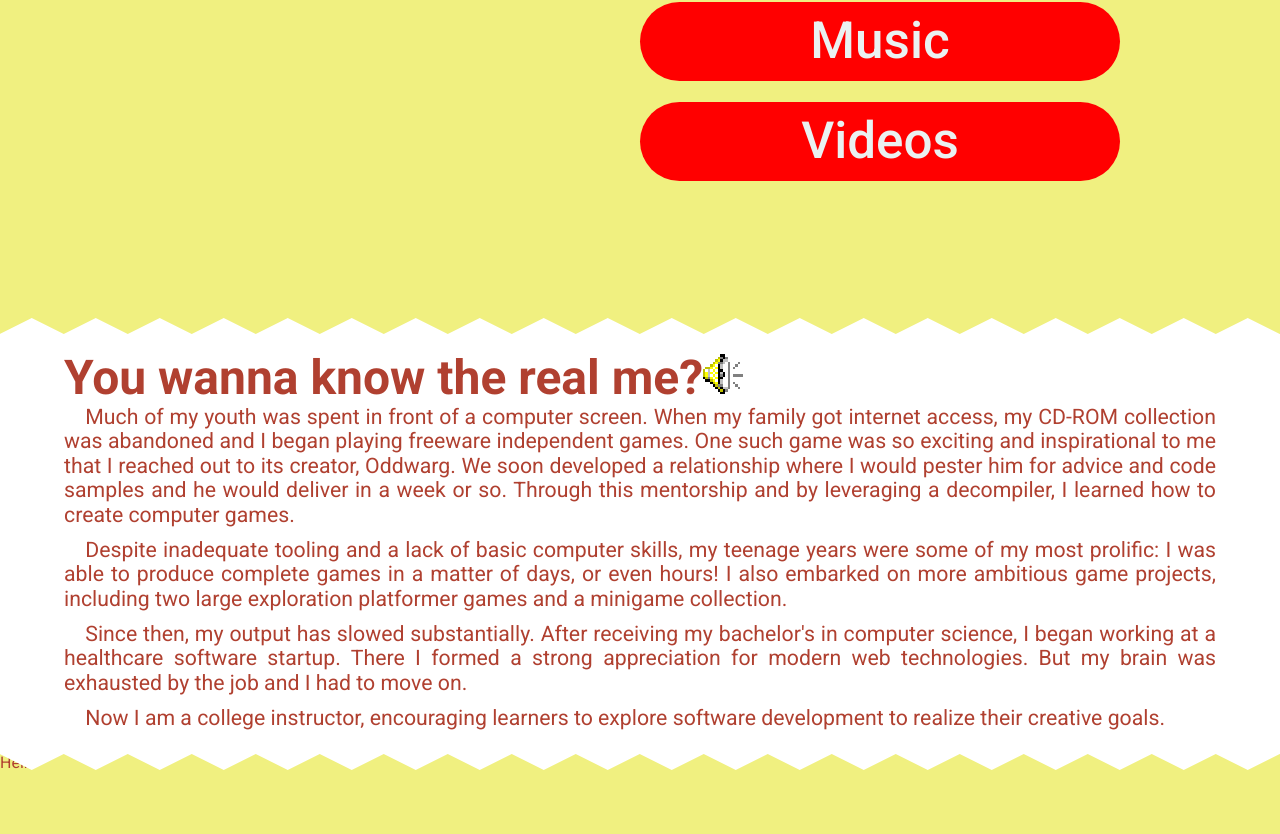
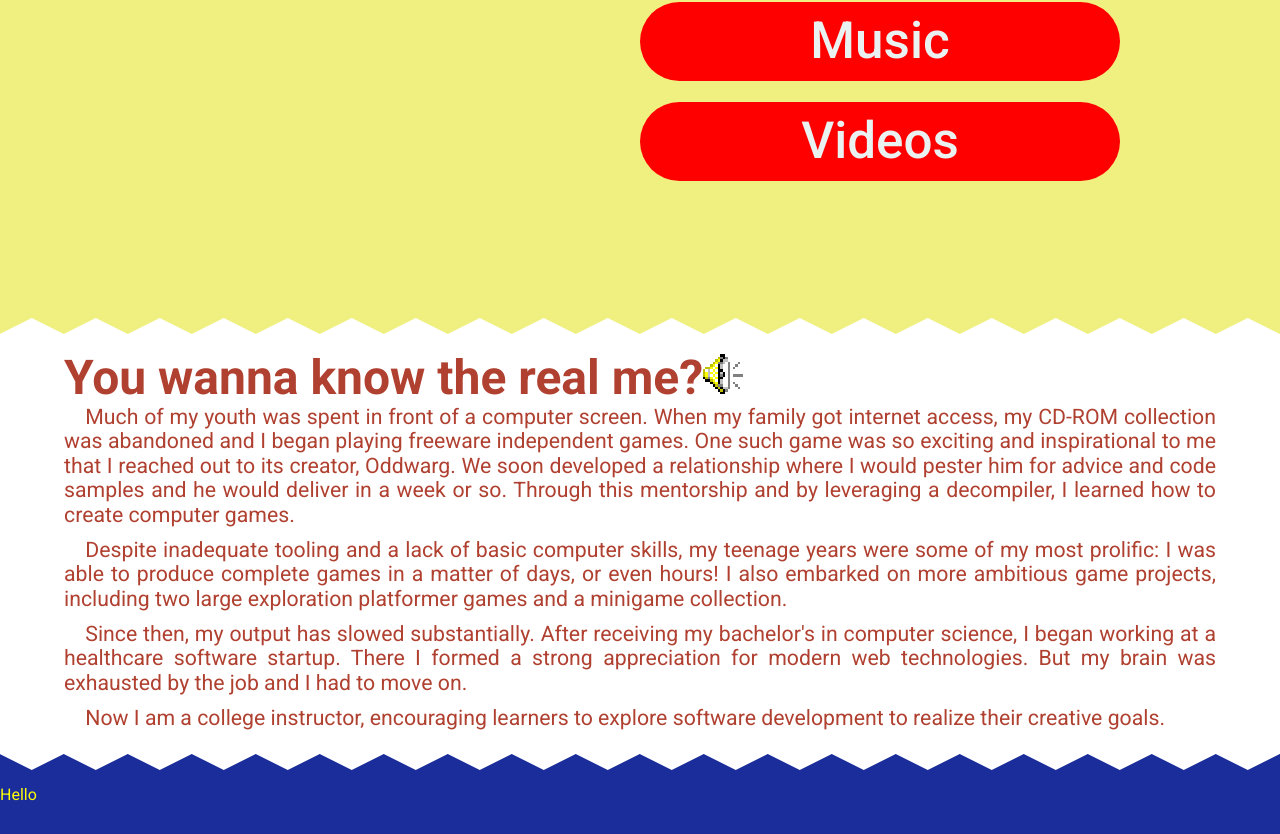
Before and after one commit to hubol/hubfolio, a Next.js app: page / in a window 1280 px wide. Shown: the part 446-1280 px from the top of the page. Before the commit the page ends 1219 px from the top, so only its background shows below. Built offline with nearby package versions, Linux system fonts and the light colour scheme.

Commit message:
extract HubolFooter.tsx

```diff
--- /dev/null
+++ b/components/HubolFooter.tsx
@@ -0,0 +1,15 @@
+import * as React from "react";
+
+export function HubolFooter()
+{
+    return <footer>
+        <p>Hello</p>
+        <style jsx>{`
+footer {
+  background-color: #1A2D9B;
+  color: yellow;
+  padding-top: 32px;
+  min-height: 3em;
+}`}</style>
+    </footer>
+}
--- a/pages/index.tsx
+++ b/pages/index.tsx
@@ -3,6 +3,7 @@ import {SeoHead} from "../components/SeoHead";
 import {BioArticle} from "../components/BioArticle";
 import {TopArticle} from "../components/TopArticle";
 import {HubolHeader} from "../components/HubolHeader";
+import {HubolFooter} from "../components/HubolFooter";
 
 export default function Home() {
     return (
@@ -16,9 +17,7 @@ export default function Home() {
                 <TopArticle />
                 <BioArticle />
             </main>
-            <footer>
-                <p>Hello</p>
-            </footer>
+            <HubolFooter />
         </>
     )
 }
```
